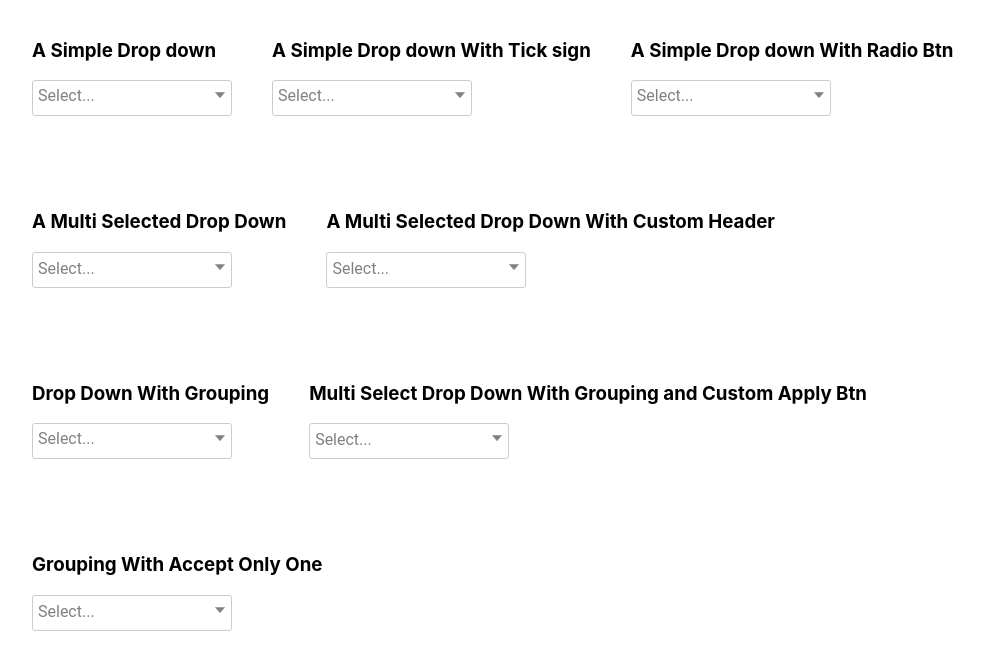
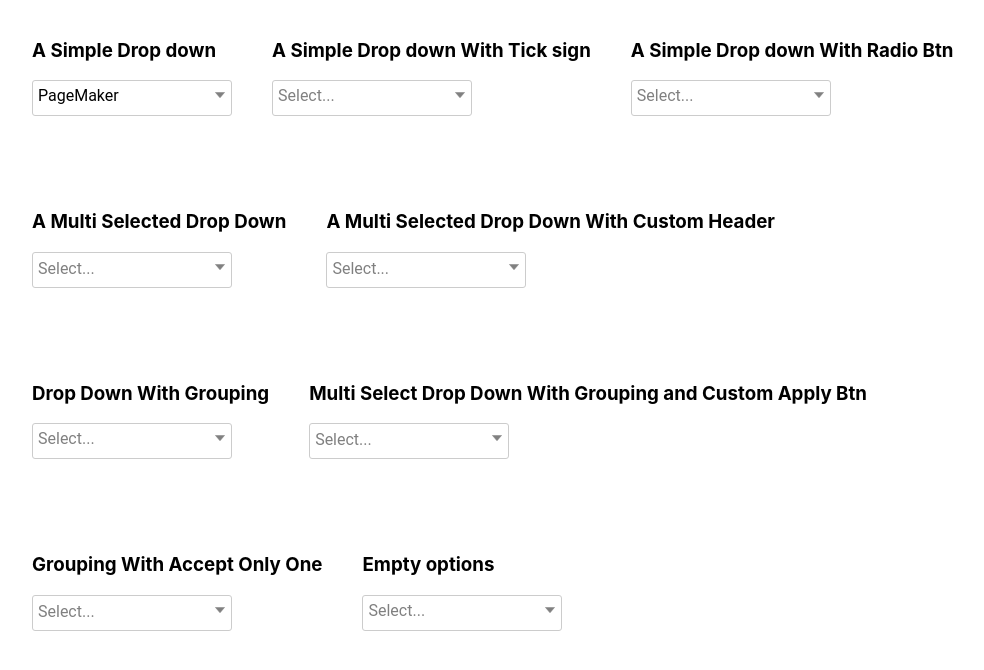
Before and after one commit to jithin012/react-custom-dropdown, a React (Create React App) app: page / in a window 1280 px wide. Shown: the top 670 px of the page, without its empty margins (8-992 px from the left). Built offline with nearby package versions, Linux system fonts and the light colour scheme.

Commit message:
update demo files

```diff
--- a/src/App.js
+++ b/src/App.js
@@ -14,6 +14,10 @@ var applyFilter = {
 	userSelect: 'none'
 };
 class App extends Component {
+	constructor(props) {
+		super(props);
+		this.state = {};
+	}
 	render() {
 		return (
 			<div>
@@ -22,7 +26,11 @@ class App extends Component {
 					<div className='simpleDropdown' style={{ display: 'flex' }}>
 						<div>
 							<h3>A Simple Drop down</h3>
-							<DropDown option={InputSample.simpleDropDown} onSelect={(a, b) => console.log(a)} />
+							<DropDown
+								option={InputSample.simpleDropDown}
+								selectedValues={{ label: 'PageMaker', value: 'PageMaker' }}
+								onSelect={a => this.setState({ a })}
+							/>
 						</div>
 						<div style={{ paddingLeft: '40px' }}>
 							<h3>A Simple Drop down With Tick sign</h3>
@@ -104,23 +112,16 @@ class App extends Component {
 								onCloseOption={() => console.log('on Close')}
 							/>
 						</div>
-						{/* <div style={{ paddingLeft: '40px' }}>
-							<h3>Grouping With Accept Only One and Accept Multiple</h3>
+						<div style={{ paddingLeft: '40px' }}>
+							<h3>Empty options</h3>
 							<DropDown
-								ref={this.child}
-								option={InputSample.groupingAcceptOne_Multiple}
-								multiSelect={true}
-								onMultiSelect={(label, SelectedObj) => {
-									console.log('label ', label, ' SelectedObj ', SelectedObj);
+								onSelect={selectedObj => {
+									console.log('On select ', selectedObj);
 								}}
-								onMultiSelectDone={data => console.log('data', data)}
-								multiselectBtnRenderer={() => (
-									<div onClick={() => this.child.current.onMultiSelectDone()} style={applyFilter}>
-										Apply Filter
-									</div>
-								)}
+								//option={InputSample.groupingAcceptOnlyOne}
+								//shouldAcceptOneFromGroup
 							/>
-						</div> */}
+						</div>
 					</div>
 				</div>
 			</div>
--- a/src/todo.js
+++ b/src/todo.js
@@ -1,11 +1,9 @@
 /**
  * @todo
- * grouping splitter
- * preselected values(change != to !==)
+ * width
  *
  * animation
  * good naming convensions
- * width
  * reduce lines of code
  *
  * check size of react-select and compare with this
```
